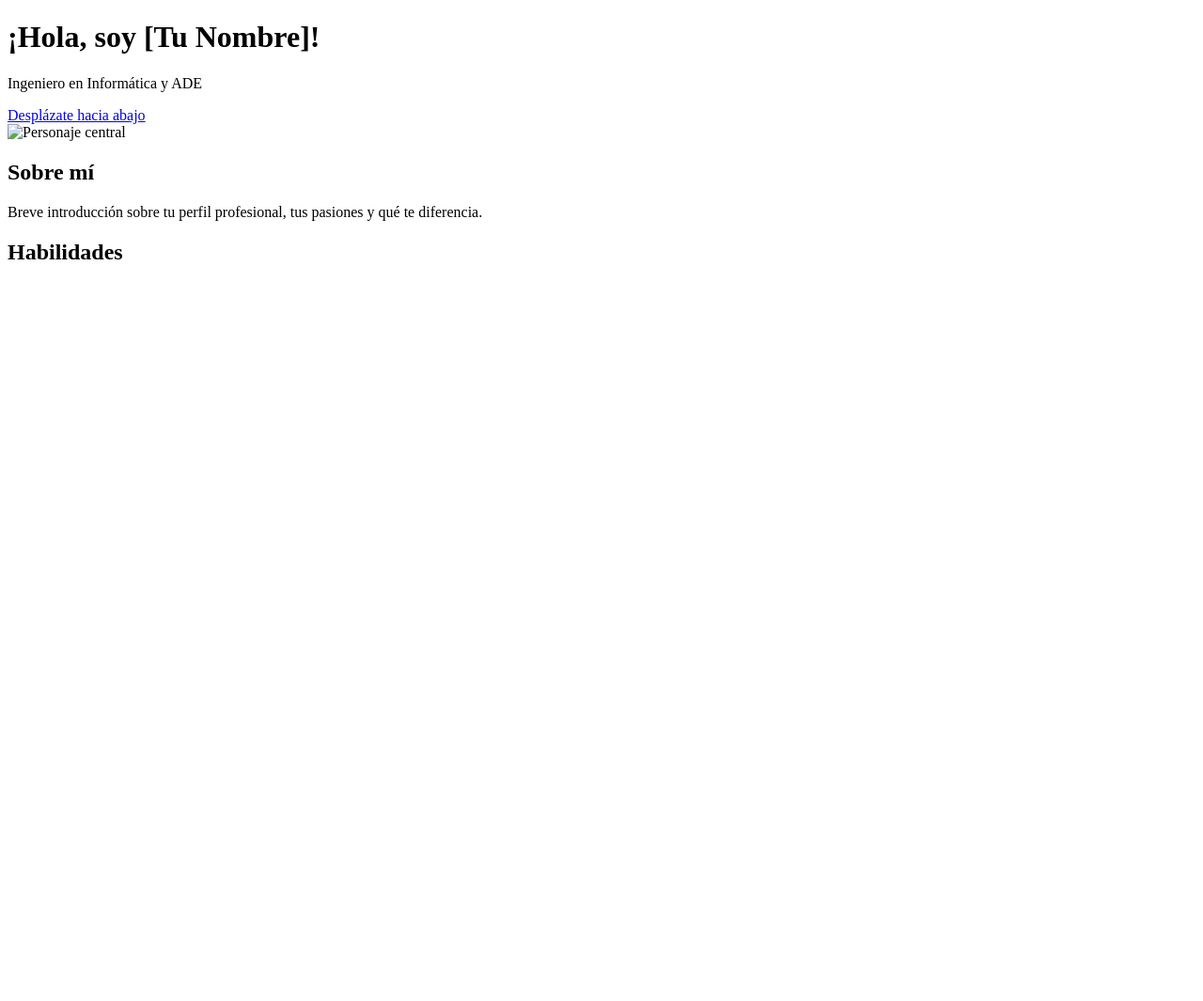
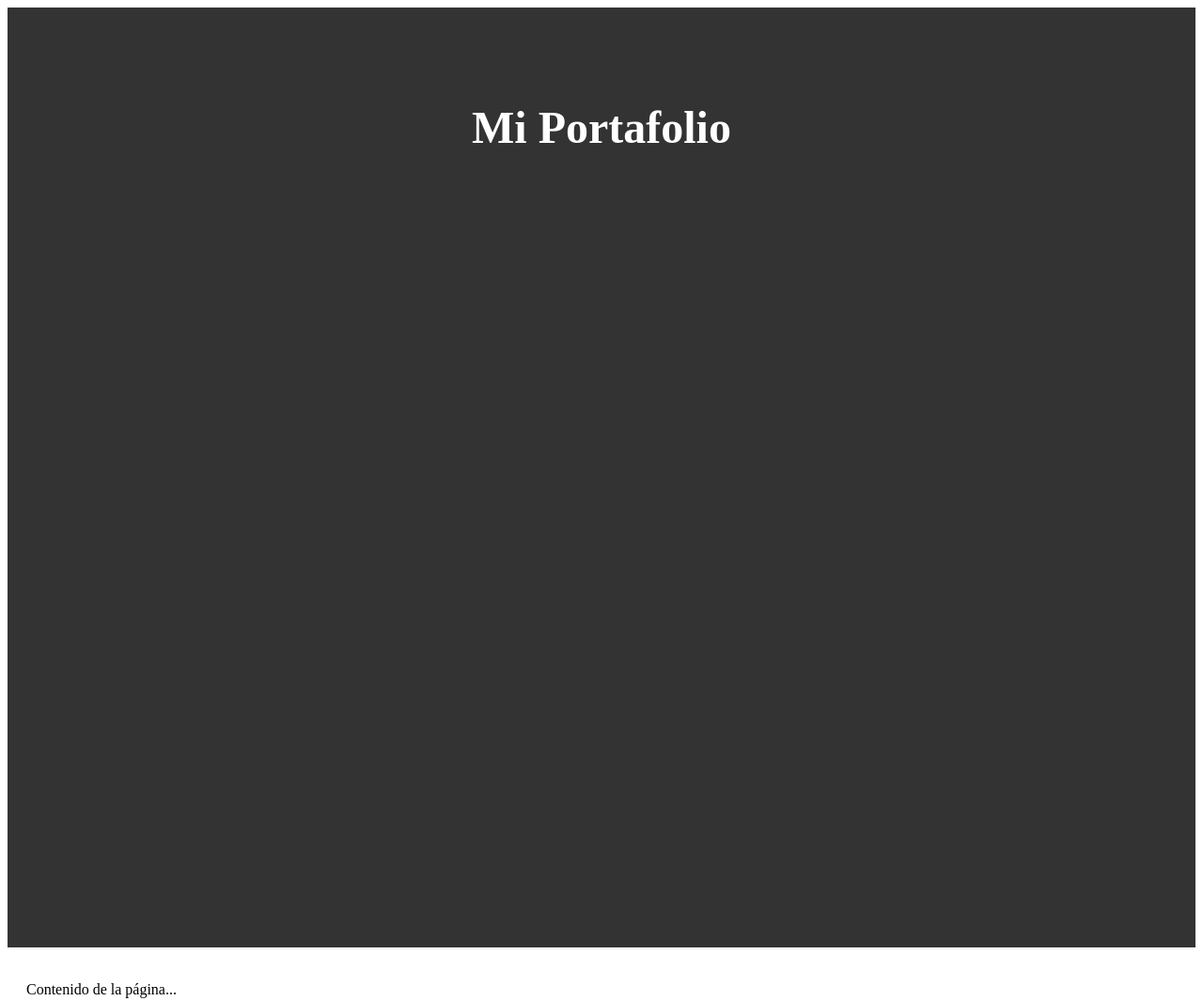
Before and after one commit to FBotija/FBotija.github.io, a plain HTML site: page index.html in a window 1280 px wide. Shown: the whole page at 94% size. Before the commit the page ends 800 px from the top, so only its background shows below. Drawn offline with Linux system fonts and the light colour scheme.

Commit message:
Index Basico con CSS

```diff
--- a/index.html
+++ b/index.html
@@ -4,42 +4,30 @@
     <meta charset="UTF-8">
     <meta name="viewport" content="width=device-width, initial-scale=1.0">
     <meta http-equiv="X-UA-Compatible" content="ie=edge">
-    <title>Mi Portafolio</title>
+    <title>Federico Botija Valcarcel | Informatica y ADE</title>
 
     <!-- Enlace a CSS -->
-    <link rel="stylesheet" href="styles.css">
+    <link rel="stylesheet" href="style.css">
 
     <!-- Google Fonts -->
     <link href="https://fonts.googleapis.com/css2?family=Roboto:wght@400;700&display=swap" rel="stylesheet">
 </head>
 <body>
 
-    <!-- Sección de inicio -->
-    <header id="inicio">
-        <div class="container">
-            <h1>¡Hola, soy [Tu Nombre]!</h1>
-            <p>Ingeniero en Informática y ADE</p>
-            <a href="#sobre-mi" class="scroll-down">Desplázate hacia abajo</a>
-        </div>
+    <header></header><header id="header">
+        <h1>Mi Portafolio</h1>
     </header>
-
-    <!-- Personaje central -->
-    <div id="personaje-central">
-        <!-- Aquí puedes agregar una imagen SVG o un personaje en formato PNG -->
-        <img src="ruta/a/tu-personaje.png" alt="Personaje central">
+    <div class="content">
+        <p>Contenido de la página...</p>
+        <!-- Más contenido aquí -->
     </div>
 
-    <!-- Sección Sobre mí -->
-    <section id="sobre-mi" class="seccion">
-        <div class="container">
-            <h2>Sobre mí</h2>
-            <p>Breve introducción sobre tu perfil profesional, tus pasiones y qué te diferencia.</p>
-        </div>
-    </section>
-
-    <!-- Sección de Habilidades -->
-    <section id="habilidades" class="seccion">
-        <div class="container">
-            <h2>Habilidades</h2>
-            <div class="habilidades-grid">
-                <div class="habil
+    <script src="script.js"></script>
+    <section></section>
+    <section></section>
+    <section></section>
+    <section></section>
+    <section></section>
+    <section></section>
+    <section></section>
+</body>
--- /dev/null
+++ b/style.css
@@ -0,0 +1,36 @@
+/* Estilos para el header */
+#header {
+    background-color: #333;
+    color: white;
+    text-align: center;
+    padding: 100px 0;
+    position: relative;
+    width: 100%;
+    height: 100vh; /* Ocupa el 100% de la pantalla */
+    transition: all 0.3s ease;
+}
+
+#header.shrink {
+    height: 60px; /* Tamaño reducido del header al hacer scroll */
+    padding: 10px 0;
+    position: fixed;
+    top: 0;
+    left: 0;
+    right: 0;
+    z-index: 1000;
+}
+
+h1 {
+    margin: 0;
+    font-size: 3rem;
+    transition: font-size 0.3s ease;
+}
+
+#header.shrink h1 {
+    font-size: 1.5rem; /* Tamaño reducido del texto */
+}
+
+/* Estilos para el contenido */
+.content {
+    padding: 20px;
+}
```
